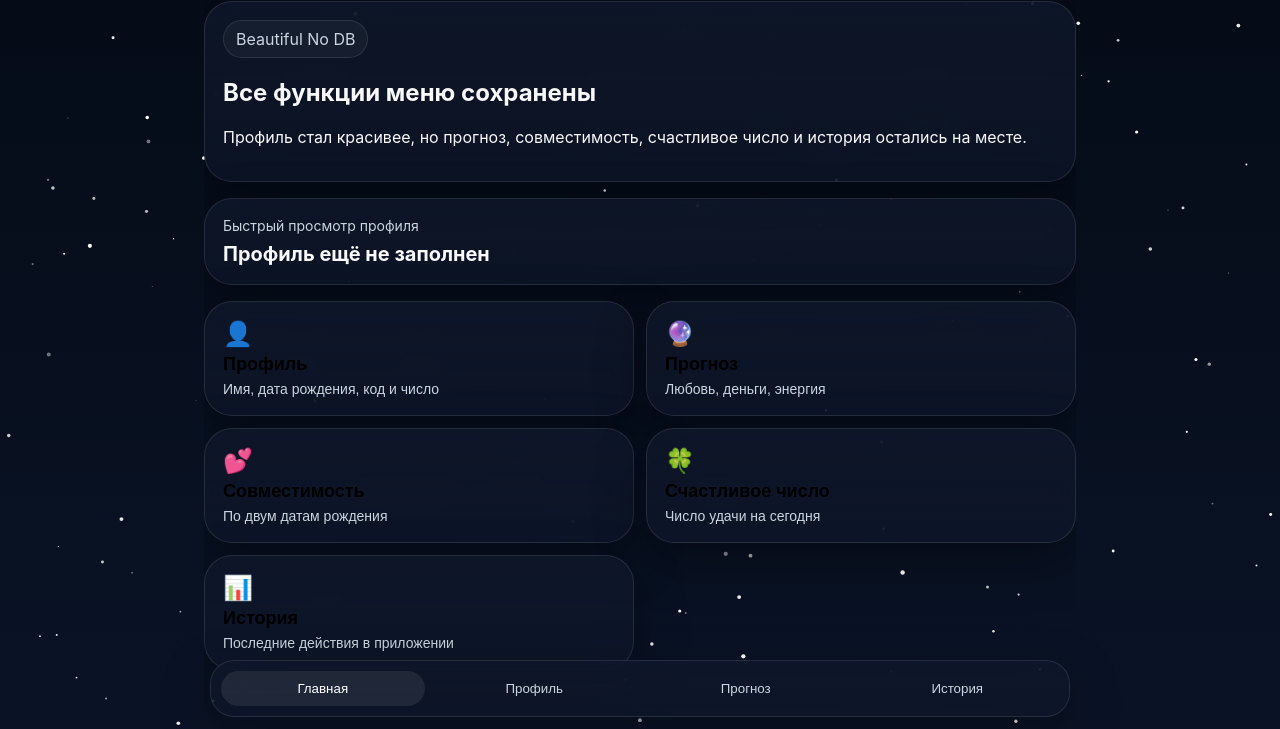
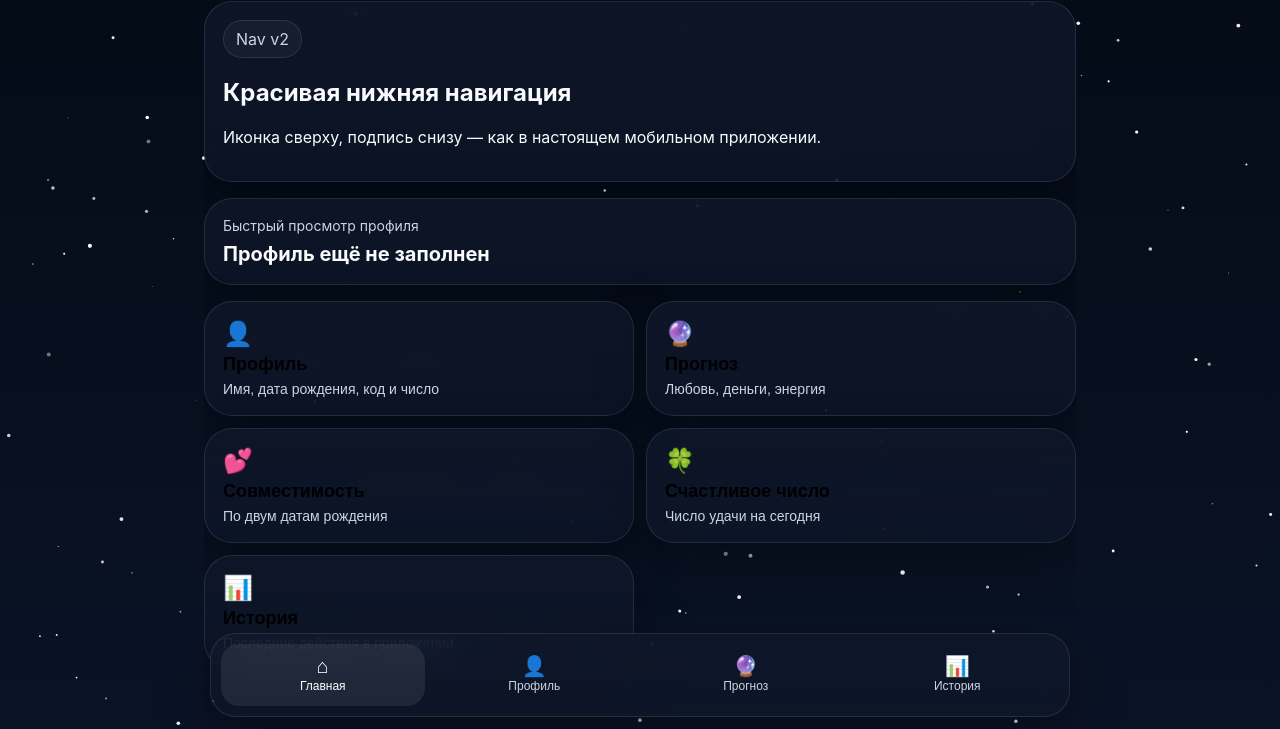
Before and after one commit to piarcoxo-debug/astrominiapp, a plain HTML site: page index.html in a window 1280 px wide. Shown: the part 71-800 px from the top of the page. Drawn offline with Linux system fonts and the light colour scheme.

Commit message:
Add files via upload

```diff
--- a/index.html
+++ b/index.html
@@ -18,7 +18,7 @@
         <div class="brand__logo">✦</div>
         <div>
           <div class="brand__title">Astro App</div>
-          <div class="brand__subtitle">Красивая версия без базы</div>
+          <div class="brand__subtitle">Нижняя навигация как в приложении</div>
         </div>
       </div>
       <button id="homeBtn" class="icon-btn hidden">⌂</button>
@@ -27,9 +27,9 @@
     <main class="phone-frame">
       <section id="screen-home" class="screen active">
         <div class="hero-card glass">
-          <div class="chip">Beautiful No DB</div>
-          <h1>Все функции меню сохранены</h1>
-          <p>Профиль стал красивее, но прогноз, совместимость, счастливое число и история остались на месте.</p>
+          <div class="chip">Nav v2</div>
+          <h1>Красивая нижняя навигация</h1>
+          <p>Иконка сверху, подпись снизу — как в настоящем мобильном приложении.</p>
         </div>
 
         <div class="home-preview glass">
@@ -131,10 +131,22 @@
     </main>
 
     <nav class="bottom-nav glass">
-      <button class="nav-btn active" data-target="home">Главная</button>
-      <button class="nav-btn" data-target="profile">Профиль</button>
-      <button class="nav-btn" data-target="forecast">Прогноз</button>
-      <button class="nav-btn" data-target="history">История</button>
+      <button class="nav-btn active" data-target="home">
+        <span class="nav-btn__icon">⌂</span>
+        <span class="nav-btn__label">Главная</span>
+      </button>
+      <button class="nav-btn" data-target="profile">
+        <span class="nav-btn__icon">👤</span>
+        <span class="nav-btn__label">Профиль</span>
+      </button>
+      <button class="nav-btn" data-target="forecast">
+        <span class="nav-btn__icon">🔮</span>
+        <span class="nav-btn__label">Прогноз</span>
+      </button>
+      <button class="nav-btn" data-target="history">
+        <span class="nav-btn__icon">📊</span>
+        <span class="nav-btn__label">История</span>
+      </button>
     </nav>
   </div>
 
--- a/styles.css
+++ b/styles.css
@@ -14,7 +14,7 @@ body{overflow:hidden;background:var(--tg-theme-bg-color,linear-gradient(180deg,#
 .brand__title{font-size:18px;font-weight:700}
 .brand__subtitle{font-size:12px;color:var(--muted)}
 .icon-btn{width:42px;height:42px;border-radius:14px;border:1px solid var(--line);background:rgba(255,255,255,.06);color:var(--text);font-size:18px;cursor:pointer}
-.phone-frame{flex:1 1 auto;overflow-y:auto;padding-bottom:96px;scrollbar-width:none}
+.phone-frame{flex:1 1 auto;overflow-y:auto;padding-bottom:104px;scrollbar-width:none}
 .phone-frame::-webkit-scrollbar{display:none}
 .screen{display:none}.screen.active{display:block;animation:fadeUp .2s ease}
 @keyframes fadeUp{from{opacity:0;transform:translateY(8px)}to{opacity:1;transform:translateY(0)}}
@@ -52,8 +52,16 @@ input{width:100%;padding:15px 14px;border-radius:16px;border:1px solid var(--lin
 .info-card{padding:18px;border-radius:24px;background:rgba(255,255,255,.04);border:1px solid var(--line)}
 .info-card--accent{background:linear-gradient(180deg,rgba(139,92,246,.18),rgba(236,72,153,.12))}
 .info-title{font-weight:700;margin-bottom:8px}
-.bottom-nav{position:fixed;left:50%;transform:translateX(-50%);bottom:12px;width:min(860px,calc(100% - 20px));padding:10px;border-radius:24px;display:grid;grid-template-columns:repeat(4,minmax(0,1fr));gap:8px}
-.nav-btn{border:none;background:transparent;color:var(--muted);padding:10px 6px;border-radius:18px;cursor:pointer}
+.bottom-nav{
+  position:fixed;left:50%;transform:translateX(-50%);bottom:12px;width:min(860px,calc(100% - 20px));
+  padding:10px;border-radius:26px;display:grid;grid-template-columns:repeat(4,minmax(0,1fr));gap:8px
+}
+.nav-btn{
+  border:none;background:transparent;color:var(--muted);padding:10px 6px;border-radius:18px;cursor:pointer;
+  display:flex;flex-direction:column;align-items:center;justify-content:center;gap:4px;min-height:62px
+}
+.nav-btn__icon{font-size:20px;line-height:1}
+.nav-btn__label{font-size:12px;line-height:1.1}
 .nav-btn.active{color:white;background:rgba(255,255,255,.08)}
 .hidden{display:none!important}
 @media (max-width:700px){.grid-menu,.stat-grid{grid-template-columns:1fr}.profile-head{flex-direction:column;align-items:flex-start}}
```
